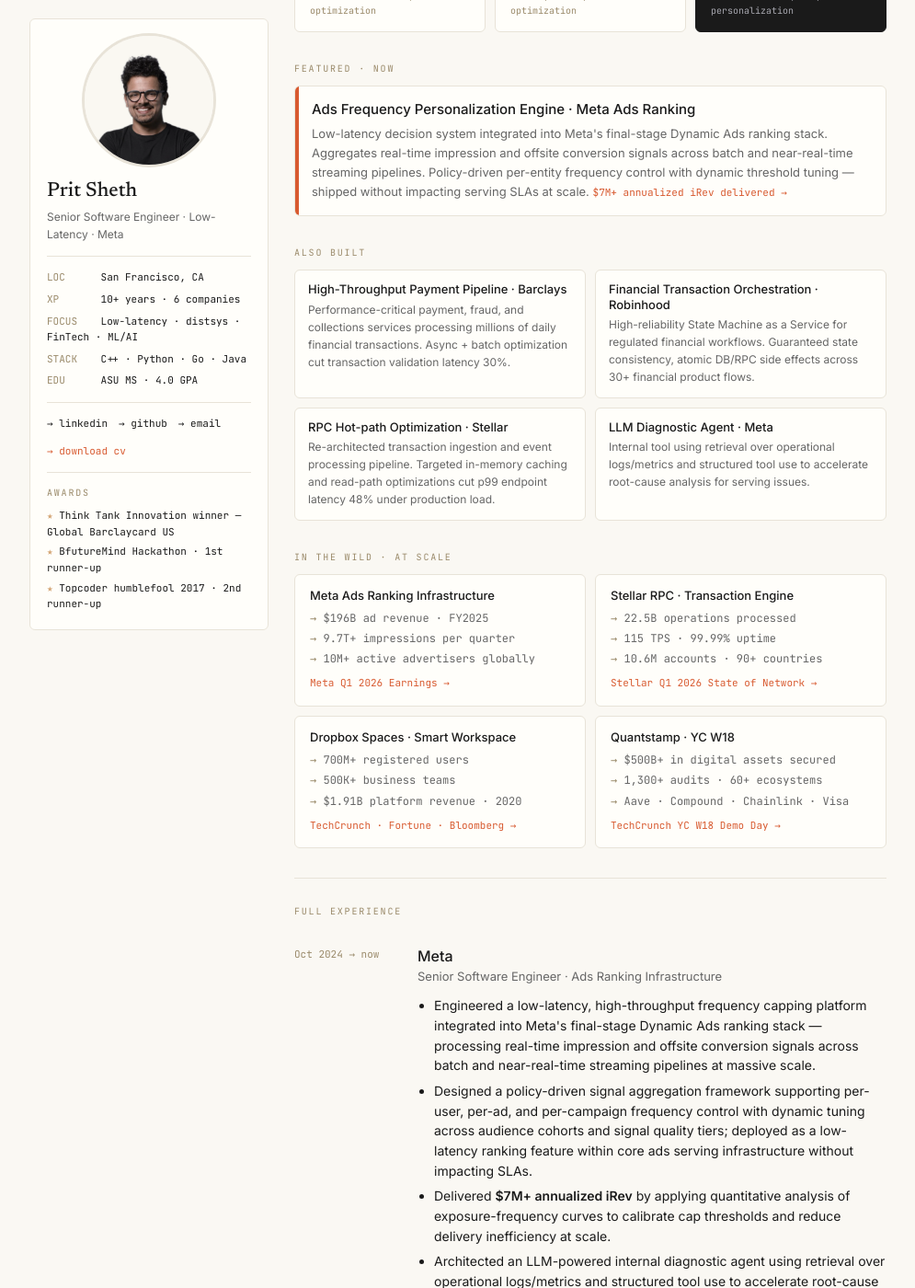
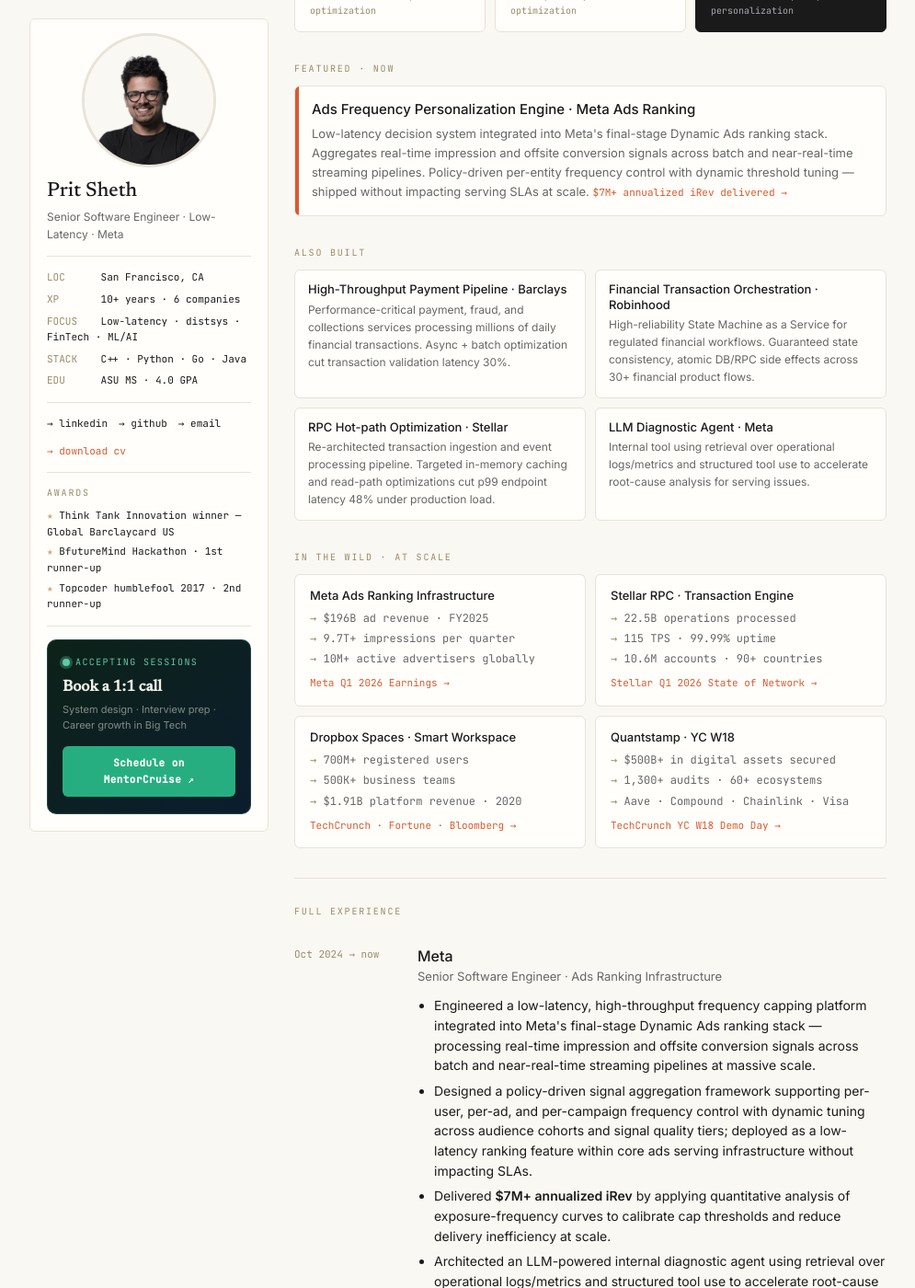
Before and after one commit to psheth9/psheth9.github.io, a Jekyll site: the page built from index.html, in a window 1280 px wide and 1400 px high, scrolled down 516 px. Shown: the whole window at 92% size, without its empty margins (142-1137 px from the left). Built offline with Jekyll 4.4.1, drawn with Linux system fonts in a browser that asks for light colours.

Commit message:
Add MentorCruise booking widget to profile card
Adds a visually distinct mentoring widget at the bottom of the
profile sidebar: dark green gradient card, pulsing availability
dot (CSS animation), brief topic summary, and a CTA button linking
to https://mentorcruise.com/mentor/pritsheth/ with hover glow effect.

Co-Authored-By: Claude Sonnet 4.6 <noreply@anthropic.com>

```diff
--- a/assets/css/style.scss
+++ b/assets/css/style.scss
@@ -351,6 +351,76 @@ pre code { background: transparent; padding: 0; }
   gap: 4px;
 }
 .profile-card__awards li::before { content: "★ "; color: var(--accent-gold); }
+
+/* ----- Mentoring / MentorCruise booking widget ----- */
+.mentoring-widget {
+  background: linear-gradient(140deg, #0d2218 0%, #0b1d2e 100%);
+  border: 1px solid rgba(93, 202, 165, 0.22);
+  border-radius: var(--radius-lg);
+  padding: 16px 16px 18px;
+}
+.mentoring-widget__live {
+  display: flex;
+  align-items: center;
+  gap: 6px;
+  font-family: var(--font-mono);
+  font-size: 10px;
+  color: #5dcaa5;
+  letter-spacing: 0.14em;
+  text-transform: uppercase;
+  margin-bottom: 10px;
+}
+.mentoring-dot {
+  width: 8px;
+  height: 8px;
+  border-radius: 50%;
+  background: #5dcaa5;
+  box-shadow: 0 0 0 0 rgba(93,202,165,0.5);
+  animation: mentoring-pulse 2.5s ease-in-out infinite;
+  flex-shrink: 0;
+}
+@keyframes mentoring-pulse {
+  0%   { box-shadow: 0 0 0 0   rgba(93,202,165,0.5); }
+  65%  { box-shadow: 0 0 0 8px rgba(93,202,165,0);   }
+  100% { box-shadow: 0 0 0 0   rgba(93,202,165,0);   }
+}
+.mentoring-widget__hed {
+  font-family: var(--font-serif);
+  font-size: 17px;
+  font-weight: 700;
+  color: #f0f0e8;
+  margin: 0 0 5px;
+  line-height: 1.2;
+}
+.mentoring-widget__sub {
+  font-size: 11px;
+  color: rgba(240,240,232,0.52);
+  margin: 0 0 14px;
+  line-height: 1.55;
+}
+.mentoring-widget__btn {
+  display: block;
+  text-align: center;
+  background: #27ae80;
+  color: #fff;
+  padding: 10px 14px;
+  border-radius: var(--radius);
+  font-family: var(--font-mono);
+  font-size: 11px;
+  font-weight: 600;
+  letter-spacing: 0.04em;
+  text-decoration: none;
+  border-bottom: none;
+  transition: background 0.15s, transform 0.12s, box-shadow 0.15s;
+}
+.mentoring-widget__btn:hover {
+  background: #1d9a70;
+  transform: translateY(-2px);
+  box-shadow: 0 5px 18px rgba(39,174,128,0.38);
+  color: #fff;
+  text-decoration: none;
+  border-bottom: none;
+}
 
 /* ----- Right column sections ----- */
 .section { margin-bottom: 32px; }
--- a/index.html
+++ b/index.html
@@ -51,6 +51,22 @@ description: Senior Software Engineer focused on low-latency distributed systems
       <li>BfutureMind Hackathon · 1st runner-up</li>
       <li>Topcoder humblefool 2017 · 2nd runner-up</li>
     </ul>
+
+    <hr>
+
+    <div class="mentoring-widget">
+      <div class="mentoring-widget__live">
+        <span class="mentoring-dot"></span>
+        <span>accepting sessions</span>
+      </div>
+      <p class="mentoring-widget__hed">Book a 1:1 call</p>
+      <p class="mentoring-widget__sub">System design · Interview prep · Career growth in Big Tech</p>
+      <a href="https://mentorcruise.com/mentor/pritsheth/"
+         class="mentoring-widget__btn"
+         target="_blank" rel="noopener noreferrer">
+        Schedule on MentorCruise ↗
+      </a>
+    </div>
   </aside>
 
   {%- comment -%} ============ RIGHT: MAIN COLUMN ============ {%- endcomment -%}
```
